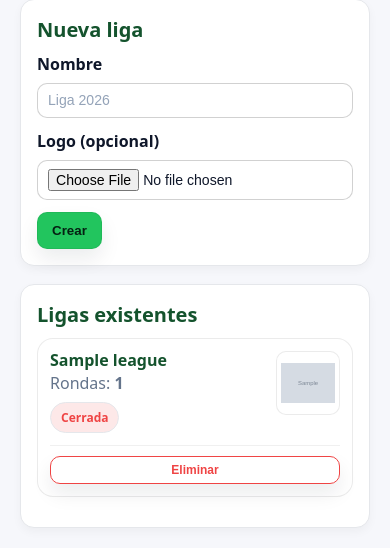
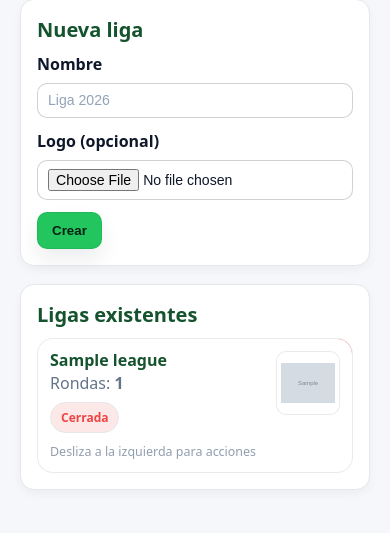
Before and after one commit to 5x8p4cf24x-ctrl/golf-stats, a FastAPI app: page /admin/leagues in a window 390 px wide. Shown: the part 311-859 px from the top of the page. After the commit the page ends 806 px from the top, so only its background shows below. Run offline with FastAPI, Linux system fonts and the light colour scheme; tables that the repository leaves empty hold one stand-in row (values such as "Sample post"); grey boxes marked "Sample" are stand-in pictures.

Commit message:
Admin GolfMode - visual ligas

```diff
--- a/app/templates/admin_leagues.html
+++ b/app/templates/admin_leagues.html
@@ -113,9 +113,39 @@
       </table>
     </div>
 
-    <!-- Mobile cards -->
+    <!-- Mobile (swipe left) -->
     <div class="leagues-mobile">
+      <div class="leagues-list">
         {% for l in leagues %}
+          {% set open = (not l.is_closed) %}
+          {% set actions_w = 192 if open else 96 %}
+
+          <div class="swipe-row league-swipe"
+               data-swipe
+               data-open-width="{{ actions_w }}"
+               style="--open-w: {{ actions_w }};">
+
+            <!-- Acciones detrás -->
+            <div class="swipe-actions">
+              {% if open %}
+                <form method="post"
+                      action="/admin/leagues/{{ l.id }}/close"
+                      class="inline-form"
+                      onsubmit="return confirm('¿Finalizar esta liga?');">
+                  <button type="submit" class="swipe-btn swipe-btn--ok">Finalizar</button>
+                </form>
+              {% endif %}
+
+              <form method="post"
+                    action="/admin/leagues/{{ l.id }}/delete"
+                    class="inline-form"
+                    onsubmit="return confirm('¿Eliminar esta liga? Solo se puede si no tiene rondas asociadas.');">
+                <button type="submit" class="swipe-btn swipe-btn--danger">Eliminar</button>
+              </form>
+            </div>
+
+            <!-- Tarjeta delante -->
+            <div class="swipe-card" data-card>
               <div class="league-card">
                 <div class="league-head">
                   <div class="league-left">
@@ -140,22 +170,13 @@
                   {% endif %}
                 </div>
 
-          <div class="league-actions">
-
-            {% if not l.is_closed %}
-              <form method="post" action="/admin/leagues/{{ l.id }}/close"
-                    onsubmit="return confirm('¿Finalizar esta liga?');">
-                <button class="btn-secondary btn-compact" type="submit">Finalizar</button>
-              </form>
-            {% endif %}
-
-            <form method="post" action="/admin/leagues/{{ l.id }}/delete"
-                  onsubmit="return confirm('¿Eliminar esta liga? Solo se puede si no tiene rondas asociadas.');">
-              <button class="btn-danger-outline btn-compact" type="submit">Eliminar</button>
-            </form>
+                <div class="muted swipe-hint">Desliza a la izquierda para acciones</div>
               </div>
             </div>
+
+          </div>
         {% endfor %}
+      </div>
     </div>
 
   {% endif %}
@@ -199,21 +220,33 @@
     padding:4px;
   }
 
+  /* ===== Desktop/Mobile switch ===== */
   .leagues-mobile{ display:none; }
 
+  @media (max-width: 860px){
+    .leagues-desktop{ display:none; }
+    .leagues-mobile{ display:block; }
+  }
+
+  /* ===== League card ===== */
+  .leagues-list{
+    display:flex;
+    flex-direction:column;
+    gap:12px;
+  }
+
   .league-card{
-    border:1px solid rgba(0,0,0,.08);
-    border-radius:16px;
+    background:#fff;
     padding:12px;
-    margin-bottom:14px;
-    background:#fff;
   }
+
   .league-head{
     display:flex;
     justify-content:space-between;
     gap:12px;
     align-items:flex-start;
   }
+
   .league-name{
     font-weight:900;
     color: var(--gm-green);
@@ -221,49 +254,153 @@
     line-height:1.2;
   }
 
-  /* ✅ BOTONES EN UNA SOLA FILA SIEMPRE */
-  .league-actions{
-    display:flex;
-    gap:8px;
-    flex-wrap:nowrap;
-    border-top:1px solid rgba(0,0,0,.06);
-    margin-top:12px;
-    padding-top:10px;
-  }
-  .league-actions > a,
-  .league-actions > form{
-    flex:1;
-  }
-  .league-actions a,
-  .league-actions button{
-    width:100%;
-    text-align:center;
+  .swipe-hint{
+    margin-top:10px;
+    font-size:.78rem;
+    opacity:.7;
   }
 
-  .btn-compact{
-    padding:6px 12px;
-    font-size:12px;
+  /* =========================
+     Swipe-to-actions (móvil)
+     ========================= */
+  .swipe-row{
+    position:relative;
+    border:1px solid rgba(0,0,0,.08);
+    border-radius:16px;
+    overflow:hidden;
+    background:#fff;
+  }
+
+  .swipe-actions{
+    position:absolute;
+    inset:0;
+    display:flex;
+    justify-content:flex-end;
+    align-items:stretch;
+    background: rgba(239,68,68,.10);
+  }
+
+  .swipe-btn{
+    width:96px;
+    border:0;
+    color:#fff;
     font-weight:900;
-    border-radius:10px;
-    border:1px solid rgba(0,0,0,.08);
-    background:#f8fafc;
-    color: var(--gm-green);
+    font-size:.9rem;
     cursor:pointer;
-    text-decoration:none;
   }
-  .btn-compact:hover{ background: rgba(20,83,45,.06); }
+  .swipe-btn--ok{ background:#14532d; }
+  .swipe-btn--danger{ background:#ef4444; }
 
-  .btn-danger-outline{
-    background:transparent;
-    border:1px solid #ef4444;
-    color:#ef4444;
+  .swipe-card{
+    position:relative;
+    transform: translateX(0);
+    transition: transform .18s ease;
+    will-change: transform;
+    touch-action: pan-y;
   }
-  .btn-danger-outline:hover{ background:#ef4444; color:#fff; }
 
-  @media (max-width: 860px){
-    .leagues-desktop{ display:none; }
-    .leagues-mobile{ display:block; }
+  .swipe-row.open .swipe-card{
+    transform: translateX(calc(-1px * var(--open-w)));
   }
 </style>
 
 {% endblock %}
+
+{% block scripts %}
+<script>
+(function(){
+  const THRESHOLD_OPEN = -40;
+  const THRESHOLD_CLOSE = -20;
+
+  function closeAll(except){
+    document.querySelectorAll('.swipe-row.open').forEach(el => {
+      if (el !== except){
+        el.classList.remove('open');
+        const c = el.querySelector('[data-card]');
+        if (c) c.style.transform = 'translateX(0px)';
+      }
+    });
+  }
+
+  document.querySelectorAll('[data-swipe]').forEach((wrap) => {
+    const card = wrap.querySelector('[data-card]');
+    const openW = parseInt(wrap.getAttribute('data-open-width') || '96', 10);
+
+    wrap.style.setProperty('--open-w', openW);
+
+    let startX=0, startY=0, dx=0;
+    let dragging=false;
+    let lockedAxis=null;
+    let isOpen=false;
+
+    function closeWrap(){
+      wrap.classList.remove('open');
+      isOpen=false;
+      card.style.transform='translateX(0px)';
+    }
+    function openWrap(){
+      wrap.classList.add('open');
+      isOpen=true;
+      card.style.transform=`translateX(${-openW}px)`;
+    }
+
+    card.addEventListener('touchstart', (e) => {
+      if (!e.touches || e.touches.length !== 1) return;
+      closeAll(wrap);
+      dragging=true;
+      lockedAxis=null;
+      dx=0;
+      startX=e.touches[0].clientX;
+      startY=e.touches[0].clientY;
+      card.style.transition='none';
+    }, {passive:true});
+
+    card.addEventListener('touchmove', (e) => {
+      if (!dragging || !e.touches || e.touches.length !== 1) return;
+
+      const x=e.touches[0].clientX;
+      const y=e.touches[0].clientY;
+      const mx=x-startX;
+      const my=y-startY;
+
+      if (!lockedAxis){
+        lockedAxis = (Math.abs(mx) > Math.abs(my) + 6) ? 'x' : 'y';
+      }
+      if (lockedAxis === 'y') return;
+
+      e.preventDefault();
+
+      const base = isOpen ? -openW : 0;
+      dx = base + mx;
+
+      dx = Math.min(0, dx);
+      dx = Math.max(-openW, dx);
+
+      card.style.transform = `translateX(${dx}px)`;
+    }, {passive:false});
+
+    card.addEventListener('touchend', () => {
+      if (!dragging) return;
+      dragging=false;
+      card.style.transition='';
+
+      if (!isOpen && dx <= THRESHOLD_OPEN){
+        openWrap();
+      } else if (isOpen && dx >= THRESHOLD_CLOSE){
+        closeWrap();
+      } else {
+        card.style.transform = isOpen ? `translateX(${-openW}px)` : 'translateX(0px)';
+      }
+    });
+
+    // tap fuera cierra
+    document.addEventListener('touchstart', (e) => {
+      if (!isOpen) return;
+      if (!wrap.contains(e.target)){
+        closeWrap();
+      }
+    }, {passive:true});
+  });
+})();
+</script>
+{% endblock %}
```
Lines whose indentation alone changed are shown as unchanged.
